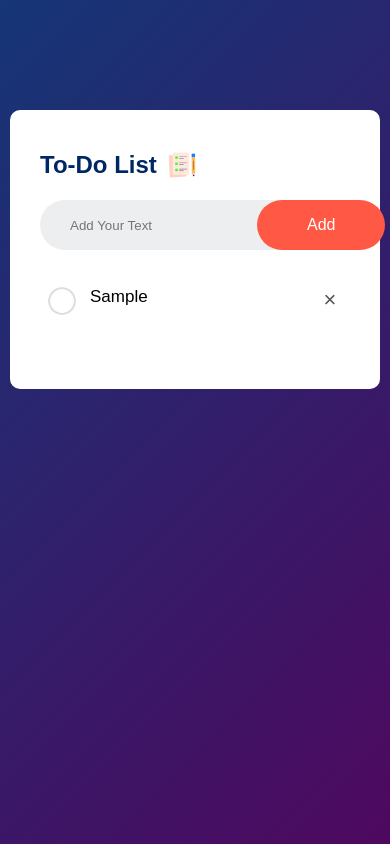
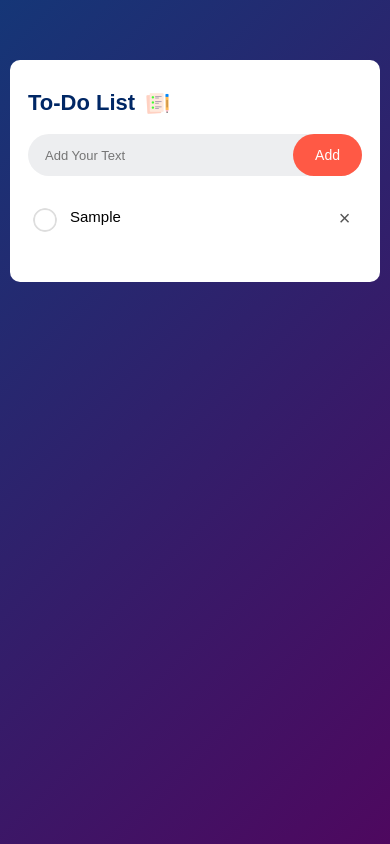
Before and after one commit to sudharsan-336/To-Do-List, a plain HTML site: page index.html in a window 390 px wide. Both pictures are taken after typing "Sample" into the empty fields and a click on the button "Add". Drawn offline with Linux system fonts and the light colour scheme.

Commit message:
style: make todo list responsive for mobile and tablet devices

```diff
--- a/style.css
+++ b/style.css
@@ -1,10 +1,11 @@
 * {
     margin: 0;
     padding: 0;
-    font-family: 'poppins', sans-serif;
+    font-family: 'Poppins', sans-serif;
     box-sizing: border-box;
 }
 
+/* Main Container */
 .container {
     width: 100%;
     min-height: 100vh;
@@ -12,6 +13,7 @@
     padding: 10px;
 }
 
+/* To-Do App */
 .todo-app {
     width: 100%;
     max-width: 540px;
@@ -21,6 +23,7 @@
     border-radius: 10px;
 }
 
+/* Heading */
 .todo-app h2 {
     color: #002765;
     display: flex;
@@ -33,6 +36,7 @@
     margin-left: 10px;
 }
 
+/* Input Row */
 .row {
     display: flex;
     align-items: center;
@@ -43,15 +47,18 @@
     margin-bottom: 25px;
 }
 
+/* Input Field */
 input {
     flex: 1;
+    min-width: 0;
     border: none;
     outline: none;
     background: transparent;
     padding: 10px;
-    font-weight: 14px;
+    font-size: 14px;
 }
 
+/* Add Button */
 button {
     border: none;
     outline: none;
@@ -61,17 +68,21 @@ button {
     font-size: 16px;
     cursor: pointer;
     border-radius: 40px;
+    flex-shrink: 0;
 }
 
+/* List Items */
 ul li {
     list-style: none;
     font-size: 17px;
-    padding: 12px 8px 12px 50px;
+    padding: 12px 45px 12px 50px;
     user-select: none;
     cursor: pointer;
     position: relative;
+    overflow-wrap: anywhere;
 }
 
+/* Unchecked Icon */
 ul li::before {
     content: '';
     position: absolute;
@@ -85,6 +96,7 @@ ul li::before {
     left: 8px;
 }
 
+/* Checked Item */
 ul li.checked {
     color: #555;
     text-decoration: line-through;
@@ -94,6 +106,7 @@ ul li.checked::before {
     background-image: url(images/checked.png);
 }
 
+/* Delete Button */
 ul li span {
     position: absolute;
     right: 0;
@@ -110,3 +123,108 @@ ul li span {
 ul li span:hover {
     background: #edeef0;
 }
+
+/* Tablet Responsive */
+@media (max-width: 768px) {
+
+    .todo-app {
+        margin: 80px auto 20px;
+        padding: 35px 25px 60px;
+        max-width: 500px;
+    }
+
+    .todo-app h2 {
+        font-size: 24px;
+    }
+
+    .row {
+        padding-left: 15px;
+    }
+
+    button {
+        padding: 14px 35px;
+        font-size: 15px;
+    }
+
+    ul li {
+        font-size: 16px;
+    }
+}
+
+/* Mobile Responsive */
+@media (max-width: 480px) {
+
+    .container {
+        padding: 10px;
+    }
+
+    .todo-app {
+        margin: 50px auto 20px;
+        padding: 30px 18px 45px;
+        border-radius: 10px;
+    }
+
+    .todo-app h2 {
+        font-size: 22px;
+        margin-bottom: 18px;
+    }
+
+    .todo-app h2 img {
+        width: 25px;
+    }
+
+    .row {
+        padding-left: 12px;
+        margin-bottom: 20px;
+    }
+
+    input {
+        font-size: 13px;
+        padding: 10px 5px;
+    }
+
+    button {
+        padding: 13px 22px;
+        font-size: 14px;
+    }
+
+    ul li {
+        font-size: 15px;
+        padding: 12px 40px 12px 42px;
+    }
+
+    ul li::before {
+        width: 24px;
+        height: 24px;
+        top: 12px;
+        left: 5px;
+    }
+
+    ul li span {
+        width: 35px;
+        height: 35px;
+        font-size: 20px;
+        line-height: 35px;
+    }
+}
+
+/* Extra Small Mobile */
+@media (max-width: 350px) {
+
+    .todo-app {
+        padding: 25px 12px 35px;
+    }
+
+    .todo-app h2 {
+        font-size: 20px;
+    }
+
+    button {
+        padding: 12px 16px;
+        font-size: 13px;
+    }
+
+    input {
+        font-size: 12px;
+    }
+}
```
